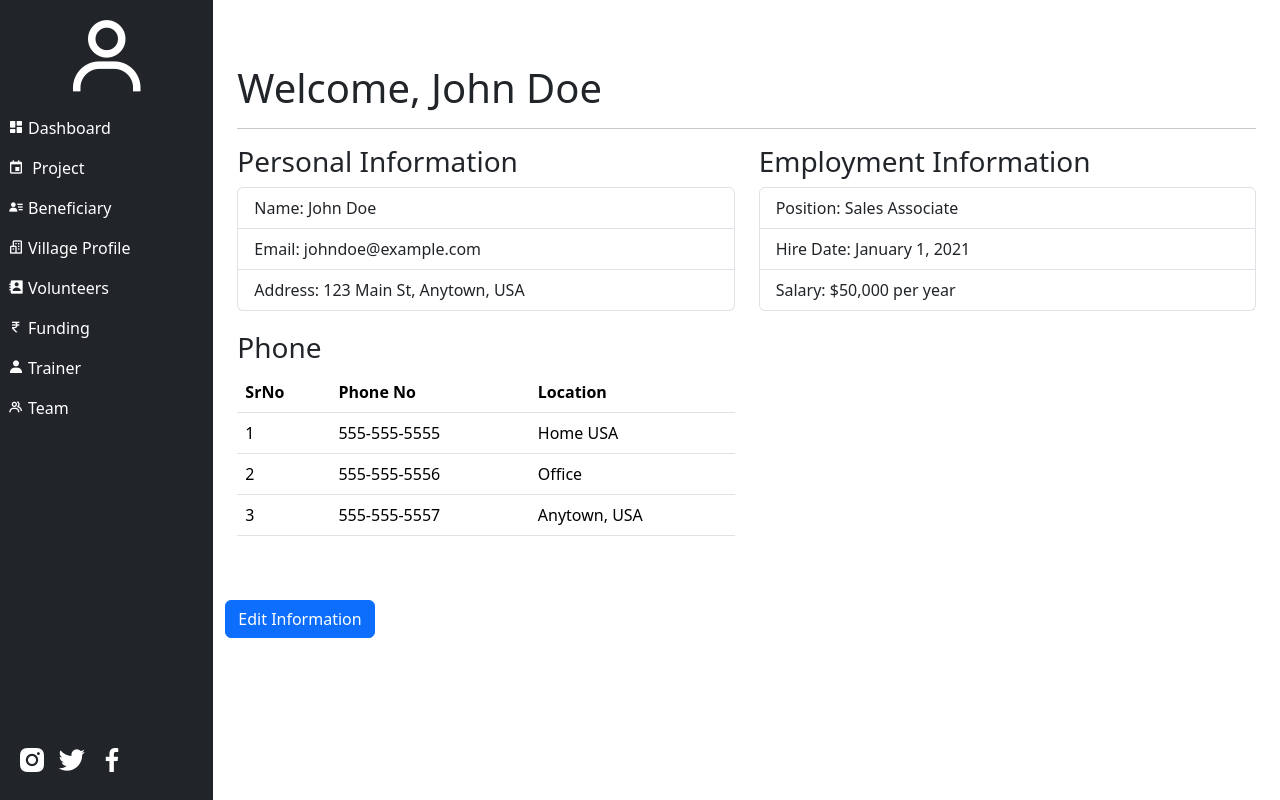
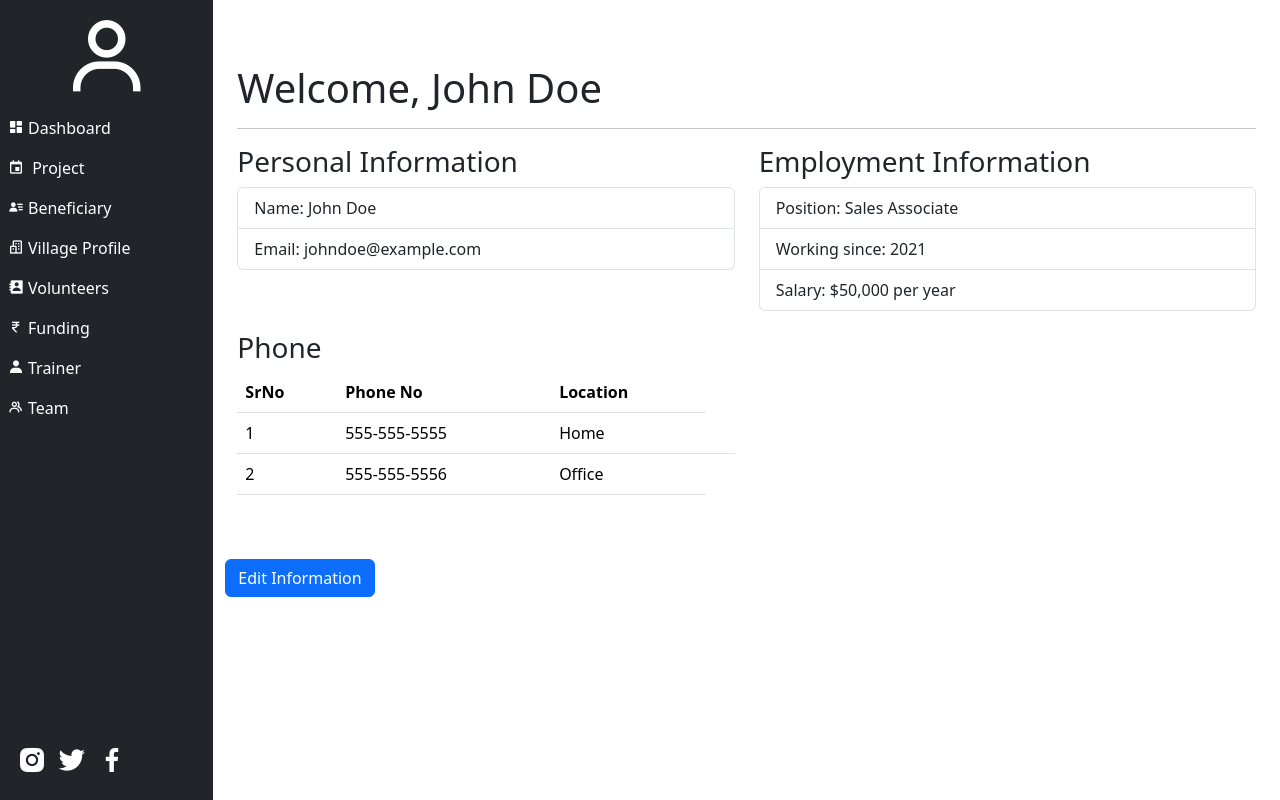
Before and after one commit to chirag-25/Neev-webapplication, a Flask app: page /admin/user_profile.html in a window 1280 px wide. Run offline with Flask 2, Linux system fonts and the light colour scheme; some libraries are stand-ins or nearby versions.

Commit message:
removed address form profile

```diff
--- a/app/templates/admin/user_profile.html
+++ b/app/templates/admin/user_profile.html
@@ -8,16 +8,15 @@
           <div class="col-md-6">
             <h3>Personal Information</h3>
             <ul class="list-group">
-              <li class="list-group-item">Name: John Doe</li>
-              <li class="list-group-item">Email: johndoe@example.com</li>
-              <li class="list-group-item">Address: 123 Main St, Anytown, USA</li>
+              <li class="list-group-item">Name: <span id="user_name">John Doe</span> </li>
+              <li class="list-group-item">Email: <span id="user_email">johndoe@example.com </span></li>
             </ul>
           </div>
           <div class="col-md-6">
             <h3>Employment Information</h3>
             <ul class="list-group">
               <li class="list-group-item">Position: Sales Associate</li>
-              <li class="list-group-item">Hire Date: January 1, 2021</li>
+              <li class="list-group-item">Working since: 2021</li>
               <li class="list-group-item">Salary: $50,000 per year</li>
             </ul>
           </div>
@@ -37,17 +36,12 @@
                   <tr>
                     <td>1</td>
                     <td>555-555-5555</td>
-                    <td>Home USA</td>
+                    <td>Home<td>
                   </tr>
                   <tr>
                     <td>2</td>
                     <td>555-555-5556</td>
                     <td>Office</td>
-                  </tr>
-                  <tr>
-                    <td>3</td>
-                    <td>555-555-5557</td>
-                    <td>Anytown, USA</td>
                   </tr>
                 </tbody>
               </table>
@@ -89,12 +83,6 @@
                             <input type="text" class="form-control" id="username_edit" name="username" required />
                         </div>
 
-                        <!-- address -->
-                        <div class="form-group my-1">
-                            <label for="address_edit">Address</label>
-                            <input type="text" class="form-control" id="address_edit" name="address" required />
-                        </div>
-
                         <!-- phone -->
                         <!-- <div class="form-group">
                             <label for="phone_edit">Phone</label>
```
Also changed, not shown: app/templates/admin/team.html (+34 -13 lines).
